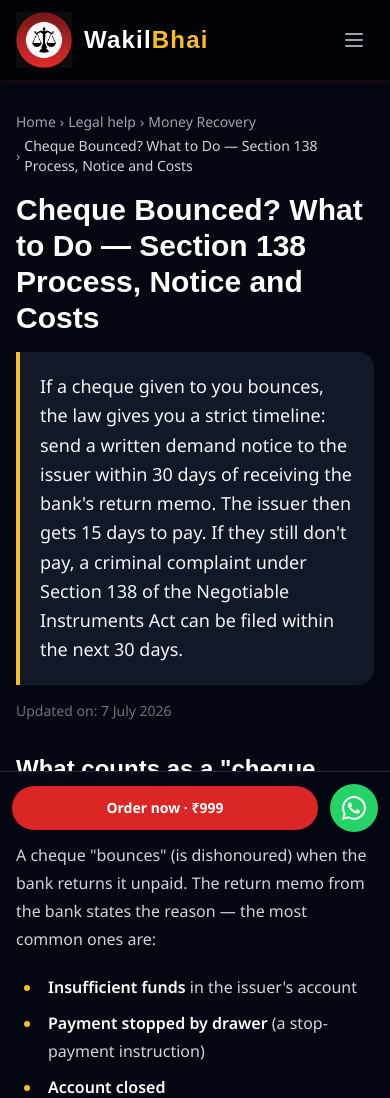
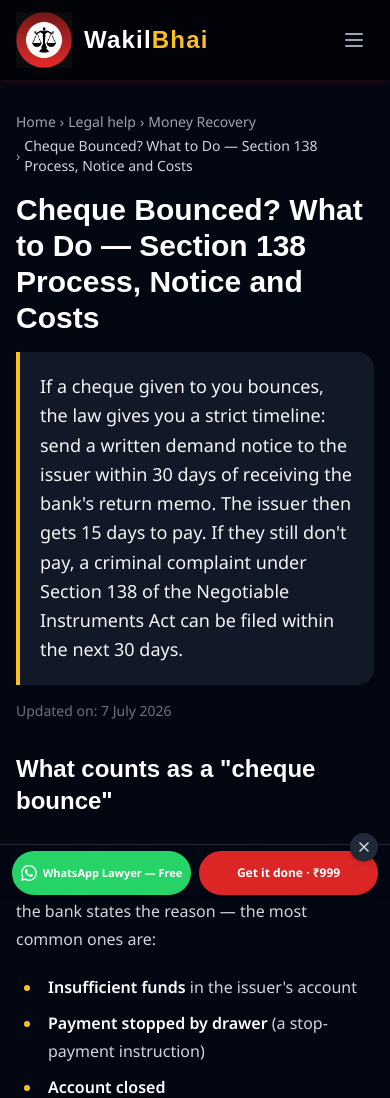
Before and after one commit to azadmdasif/wakilbhai, a Next.js app: page /en/help/money-recovery/cheque-bounce-what-to-do in a window 390 px wide. Shown: the top 1098 px of the page. Built offline with nearby package versions, Linux system fonts and the light colour scheme; a web font is replaced by a local one.

Commit message:
feat(cta): sticky guide conversion bar

```diff
--- a/app/[locale]/help/[category]/[guide]/page.tsx
+++ b/app/[locale]/help/[category]/[guide]/page.tsx
@@ -15,6 +15,7 @@ import ConversionRail from '@/components/ConversionRail';
 import AskWidget from '@/components/AskWidget';
 import RelatedGuides from '@/components/guide/RelatedGuides';
 import ShareOnWhatsApp from '@/components/ShareOnWhatsApp';
+import StickyGuideBar from '@/components/cta/StickyGuideBar';
 import { DownloadIcon } from '@/components/Icons';
 
 export function generateStaticParams() {
@@ -97,8 +98,9 @@ export default async function GuidePage({
         />
         <h1 className="text-3xl md:text-4xl font-extrabold text-white font-display mb-4">{guide.title[locale]}</h1>
 
-        {/* Answer box: the featured-snippet target, first thing rendered. */}
-        <div className="bg-gray-900 border-s-4 border-brand-gold rounded-e-2xl p-5 mb-4">
+        {/* Answer box: the featured-snippet target, first thing rendered.
+            id is the scroll anchor the StickyGuideBar watches. */}
+        <div id="guide-quick-answer" className="bg-gray-900 border-s-4 border-brand-gold rounded-e-2xl p-5 mb-4">
           <p className="text-lg text-gray-100 leading-relaxed">{guide.answerBox[locale]}</p>
         </div>
         <p className="text-sm text-gray-500 mb-8">
@@ -156,8 +158,26 @@ export default async function GuidePage({
           service={category.referralOnly ? undefined : primaryService}
           referralOnly={category.referralOnly}
           whatsappContext={{ title: guide.title[locale], url: canonicalUrl }}
+          hideMobileBar
         />
       </div>
+
+      {/* Mobile-only sticky conversion bar (replaces ConversionRail's mobile bar). */}
+      <StickyGuideBar
+        locale={locale}
+        title={guide.title[locale]}
+        url={canonicalUrl}
+        service={
+          category.referralOnly || !primaryService
+            ? undefined
+            : { slug: primaryService.id, price: primaryService.priceINR, name: primaryService.title[locale] }
+        }
+        labels={{
+          whatsApp: dict.common.whatsappLawyerFree,
+          getItDone: dict.ui.rail.getItDone,
+          dismiss: dict.ui.rail.dismiss,
+        }}
+      />
     </div>
   );
 }
--- a/components/ConversionRail.tsx
+++ b/components/ConversionRail.tsx
@@ -13,6 +13,8 @@ interface ConversionRailProps {
   referralOnly?: boolean;
   /** Context appended to the WhatsApp prefill, e.g. the guide title. */
   whatsappContext?: { title: string; url: string };
+  /** Suppress the mobile fixed bottom bar (guide pages use StickyGuideBar instead). */
+  hideMobileBar?: boolean;
 }
 
 /**
@@ -20,7 +22,7 @@ interface ConversionRailProps {
  * WhatsApp CTA. Renders as a sticky sidebar card on desktop (place inside a
  * sidebar column) and a fixed bottom bar on mobile.
  */
-export default function ConversionRail({ locale, dict, service, referralOnly, whatsappContext }: ConversionRailProps) {
+export default function ConversionRail({ locale, dict, service, referralOnly, whatsappContext, hideMobileBar }: ConversionRailProps) {
   const rail = dict.ui.rail;
   const whatsappUrl = whatsappContext
     ? whatsAppUrlFor(locale, { kind: 'guide', title: whatsappContext.title, url: whatsappContext.url })
@@ -55,6 +57,7 @@ export default function ConversionRail({ locale, dict, service, referralOnly, wh
             {rail.whatsappCta}
           </TrackedLink>
         </aside>
+        {!hideMobileBar && (
           <div className="lg:hidden fixed bottom-0 inset-x-0 z-40 bg-gray-950/95 backdrop-blur border-t border-gray-800 p-3 flex gap-3">
             <TrackedLink
               href={consultHref}
@@ -75,6 +78,7 @@ export default function ConversionRail({ locale, dict, service, referralOnly, wh
               <WhatsAppIcon className="w-6 h-6" />
             </TrackedLink>
           </div>
+        )}
       </>
     );
   }
@@ -113,6 +117,7 @@ export default function ConversionRail({ locale, dict, service, referralOnly, wh
           {rail.whatsappCta}
         </TrackedLink>
       </aside>
+      {!hideMobileBar && (
         <div className="lg:hidden fixed bottom-0 inset-x-0 z-40 bg-gray-950/95 backdrop-blur border-t border-gray-800 p-3 flex items-center gap-3">
           <TrackedLink
             href={orderHref}
@@ -133,6 +138,7 @@ export default function ConversionRail({ locale, dict, service, referralOnly, wh
             <WhatsAppIcon className="w-6 h-6" />
           </TrackedLink>
         </div>
+      )}
     </>
   );
 }
--- /dev/null
+++ b/components/cta/StickyGuideBar.tsx
@@ -0,0 +1,139 @@
+'use client';
+
+import { useEffect, useState } from 'react';
+import { usePathname } from 'next/navigation';
+import Link from 'next/link';
+import { localePath, splitLocaleFromPath, type Locale } from '@/lib/i18n';
+import { buildWhatsAppUrl, whatsAppLawyerMessage } from '@/lib/whatsapp';
+import { trackEvent } from '@/lib/analytics';
+import { WhatsAppIcon } from '@/components/Icons';
+
+/** Element ids/selectors the bar watches to decide visibility. */
+const QUICK_ANSWER_ID = 'guide-quick-answer';
+const DISMISS_KEY = 'sgb-dismissed';
+
+export interface StickyGuideBarService {
+  slug: string;
+  price: number;
+  name: string;
+}
+
+/**
+ * Mobile-only sticky conversion bar for guide pages. Reveals once the reader
+ * scrolls past the QuickAnswer, hides near the footer, and can be dismissed for
+ * the session. Left = "WhatsApp Lawyer — Free" (shared Prompt-9 prefill); right
+ * = the guide's mapped paid service, or a single free-consult CTA if none.
+ */
+export default function StickyGuideBar({
+  locale,
+  title,
+  url,
+  service,
+  labels,
+}: {
+  locale: Locale;
+  title: string;
+  url: string;
+  service?: StickyGuideBarService;
+  labels: { whatsApp: string; getItDone: string; dismiss: string };
+}) {
+  const pathname = usePathname() || '/';
+  const [, path] = splitLocaleFromPath(pathname);
+
+  const [passedQuickAnswer, setPassedQuickAnswer] = useState(false);
+  const [nearFooter, setNearFooter] = useState(false);
+  const [dismissed, setDismissed] = useState(false);
+
+  useEffect(() => {
+    if (sessionStorage.getItem(DISMISS_KEY) === '1') setDismissed(true);
+  }, []);
+
+  useEffect(() => {
+    const quickAnswer = document.getElementById(QUICK_ANSWER_ID);
+    const footer = document.querySelector('footer');
+
+    // Bar shows once the QuickAnswer has scrolled above the viewport.
+    const qaObserver = new IntersectionObserver(
+      ([entry]) => setPassedQuickAnswer(!entry.isIntersecting && entry.boundingClientRect.top < 0),
+      { threshold: 0 },
+    );
+    // ...and hides as the footer comes into view.
+    const footerObserver = new IntersectionObserver(([entry]) => setNearFooter(entry.isIntersecting), {
+      threshold: 0,
+    });
+
+    if (quickAnswer) qaObserver.observe(quickAnswer);
+    if (footer) footerObserver.observe(footer);
+    return () => {
+      qaObserver.disconnect();
+      footerObserver.disconnect();
+    };
+  }, [pathname]);
+
+  const dismiss = () => {
+    try {
+      sessionStorage.setItem(DISMISS_KEY, '1');
+    } catch {
+      /* private mode / storage disabled — dismiss for this view only */
+    }
+    setDismissed(true);
+  };
+
+  const shown = passedQuickAnswer && !nearFooter && !dismissed;
+  const whatsAppHref = buildWhatsAppUrl(whatsAppLawyerMessage({ title, url }));
+
+  return (
+    <div
+      aria-hidden={!shown}
+      className={`lg:hidden fixed inset-x-0 bottom-0 z-40 bg-gray-950/95 backdrop-blur border-t border-gray-800 transition-transform duration-300 motion-reduce:transition-none ${
+        shown ? 'translate-y-0' : 'translate-y-full'
+      }`}
+      style={{ paddingBottom: 'env(safe-area-inset-bottom)' }}
+    >
+      {/* Dismiss — floats above the bar's top-right so it never eats button width. */}
+      <button
+        type="button"
+        onClick={dismiss}
+        aria-label={labels.dismiss}
+        tabIndex={shown ? 0 : -1}
+        className="absolute -top-3 end-3 flex h-7 w-7 items-center justify-center rounded-full bg-gray-800 text-gray-300 shadow-md ring-1 ring-black/20"
+      >
+        <svg viewBox="0 0 20 20" className="h-4 w-4" fill="none" stroke="currentColor" strokeWidth="2" aria-hidden>
+          <path d="M5 5l10 10M15 5L5 15" strokeLinecap="round" />
+        </svg>
+      </button>
+
+      {/* grid (not flex-1) so the two CTAs are exactly 50/50 even when the
+          WhatsApp label is longer; min-w-0 + truncate keep them equal. */}
+      <div className={`grid ${service ? 'grid-cols-2' : 'grid-cols-1'} h-14 items-center gap-2 px-3`}>
+        <a
+          href={whatsAppHref}
+          target="_blank"
+          rel="noopener noreferrer"
+          tabIndex={shown ? 0 : -1}
+          onClick={() => trackEvent('whatsapp_cta_click', { path, context: 'sticky-guide-bar' })}
+          aria-label={labels.whatsApp}
+          className="flex h-11 min-w-0 items-center justify-center gap-1.5 rounded-full bg-whatsapp px-2 text-[11px] font-bold leading-tight text-white sm:text-sm"
+        >
+          <WhatsAppIcon className="h-4 w-4 shrink-0" />
+          {/* wraps to 2 lines on the narrowest phones so "Free" never gets cut */}
+          <span className="line-clamp-2 text-center">{labels.whatsApp}</span>
+        </a>
+
+        {service && (
+          <Link
+            href={localePath(locale, `/services/${service.slug}`)}
+            tabIndex={shown ? 0 : -1}
+            onClick={() => trackEvent('cta_click', { cta: 'order', service: service.slug, context: 'sticky-guide-bar' })}
+            aria-label={`${labels.getItDone}: ${service.name}, ₹${service.price}`}
+            className="flex h-11 min-w-0 items-center justify-center rounded-full bg-brand-red px-2 text-xs font-bold text-white sm:text-sm"
+          >
+            <span className="truncate">
+              {labels.getItDone} · ₹{service.price}
+            </span>
+          </Link>
+        )}
+      </div>
+    </div>
+  );
+}
--- a/components/cta/WhatsAppLawyerButton.tsx
+++ b/components/cta/WhatsAppLawyerButton.tsx
@@ -4,7 +4,7 @@ import { useEffect, useState } from 'react';
 import { usePathname } from 'next/navigation';
 import { splitLocaleFromPath } from '@/lib/i18n';
 import { SITE_URL } from '@/lib/site';
-import { buildWhatsAppUrl } from '@/lib/whatsapp';
+import { buildWhatsAppUrl, whatsAppLawyerMessage } from '@/lib/whatsapp';
 import { trackEvent } from '@/lib/analytics';
 import { WhatsAppIcon } from '@/components/Icons';
 
@@ -55,9 +55,7 @@ export default function WhatsAppLawyerButton({ label }: { label: string }) {
   if (RAIL_PATTERNS.some((pattern) => pattern.test(path))) return null;
 
   const hasContext = path !== '/' && pageTitle.length > 0;
-  const message = hasContext
-    ? `Hi WakilBhai! I need help with: ${pageTitle} (${SITE_URL}${pathname}). Please tell me about the free 10-minute consultation.`
-    : 'Hi WakilBhai! I have a legal problem and want the free 10-minute consultation.';
+  const message = whatsAppLawyerMessage(hasContext ? { title: pageTitle, url: `${SITE_URL}${pathname}` } : undefined);
 
   return (
     <a
--- a/content/i18n/en.json
+++ b/content/i18n/en.json
@@ -194,7 +194,10 @@
       "delivery": "Delivered in {days} working days",
       "referralHeading": "Need a lawyer?",
       "referralText": "For police and criminal matters you need a practising advocate. We can connect you to one for a consultation.",
-      "referralCta": "Book a consultation"
+      "referralCta": "Book a consultation",
+      "getItDone": "Get it done",
+      "freeConsult": "Free consult",
+      "dismiss": "Dismiss"
     },
     "guide": {
       "faqTitle": "Frequently asked questions",
--- a/content/i18n/ur.json
+++ b/content/i18n/ur.json
@@ -194,7 +194,10 @@
       "delivery": "{days} کاروباری دنوں میں ترسیل",
       "referralHeading": "وکیل چاہیے؟",
       "referralText": "پولیس اور فوجداری معاملات کے لیے پریکٹس کرنے والے وکیل کی ضرورت ہوتی ہے۔ ہم آپ کو مشاورت کے لیے وکیل سے جوڑ سکتے ہیں۔",
-      "referralCta": "مشاورت بک کریں"
+      "referralCta": "مشاورت بک کریں",
+      "getItDone": "یہ کروا لیں",
+      "freeConsult": "مفت مشورہ",
+      "dismiss": "ہٹائیں"
     },
     "guide": {
       "faqTitle": "اکثر پوچھے جانے والے سوالات",
--- a/lib/whatsapp.ts
+++ b/lib/whatsapp.ts
@@ -6,6 +6,17 @@ export function buildWhatsAppUrl(message?: string, phone: string = WHATSAPP_NUMB
   const base = `https://wa.me/${phone}`;
   if (!message) return base;
   return `${base}?text=${encodeURIComponent(message)}`;
+}
+
+/**
+ * "WhatsApp Lawyer — Free" prefill (shared by the global CTA and the sticky
+ * guide bar). Contextual when a page title + URL are supplied, otherwise a
+ * generic ask. English by design — WakilBhai staff read the incoming message.
+ */
+export function whatsAppLawyerMessage(ctx?: { title: string; url: string }): string {
+  return ctx
+    ? `Hi WakilBhai! I need help with: ${ctx.title} (${ctx.url}). Please tell me about the free 10-minute consultation.`
+    : 'Hi WakilBhai! I have a legal problem and want the free 10-minute consultation.';
 }
 
 type MessageContext =
```
Also changed, not shown: content/i18n/bn.json, content/i18n/hi.json. Lines whose indentation alone changed are shown as unchanged.
